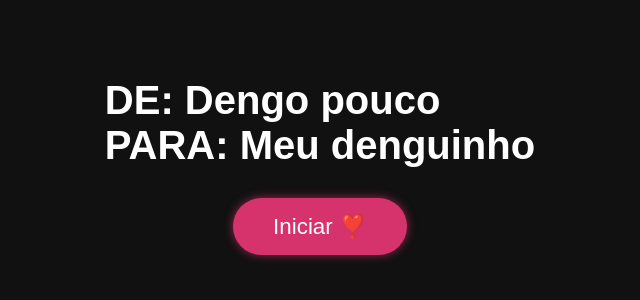
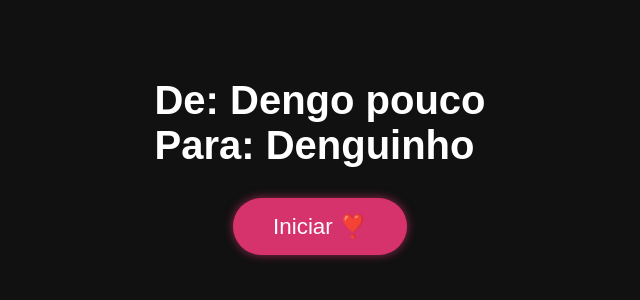
Before and after one commit to ThiagoBussolaro/Eu-te-amo, a plain HTML site: page index.html in a window 1280 px wide. Shown: the part 250-550 px from the top of the page, without its empty margins (320-960 px from the left). Drawn offline with Linux system fonts and the light colour scheme.

Commit message:
index.html

```diff
--- a/index.html
+++ b/index.html
@@ -196,7 +196,7 @@
 
   <!-- Tela inicial -->
   <div id="paginaInicial">
-    <h2>DE: Dengo pouco<br>PARA: Meu denguinho</h2>
+    <h2>De: Dengo pouco<br>Para: Denguinho</h2>
     <button id="btnIniciar">Iniciar ❣️</button>
   </div>
 
```
